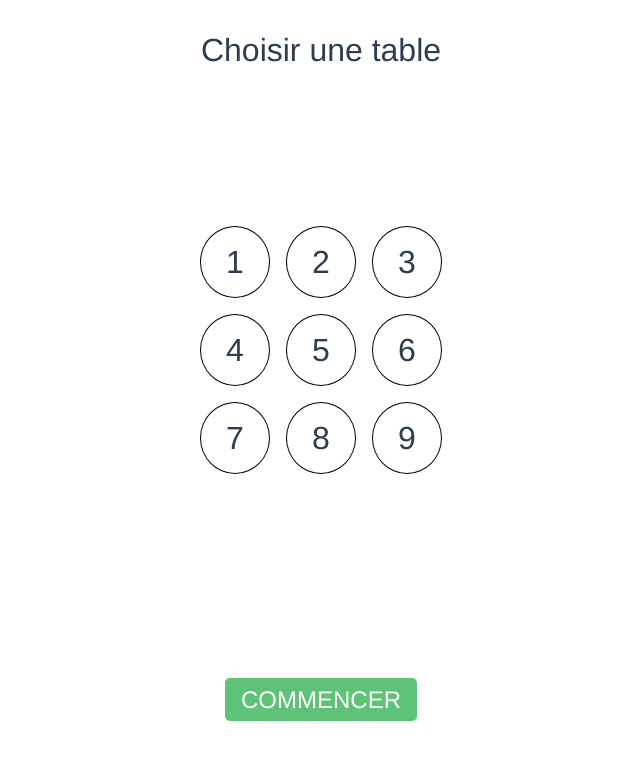
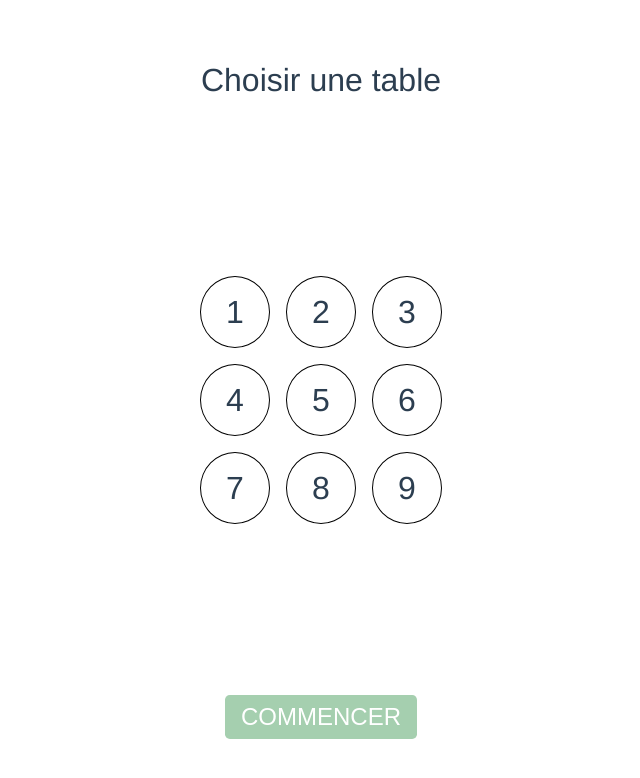
Before and after one commit to veuda/tables-app, a Vue app: page /#/ in a window 1280 px wide. Shown: the top 778 px of the page, without its empty margins (319-959 px from the left). Built offline with nearby package versions, Linux system fonts and the light colour scheme.

Commit message:
refactor css

```diff
--- a/public/index.html
+++ b/public/index.html
@@ -5,11 +5,11 @@
     <meta http-equiv="X-UA-Compatible" content="IE=edge">
     <meta name="viewport" content="width=device-width,initial-scale=1.0">
     <link rel="icon" href="<%= BASE_URL %>favicon.ico">
-    <title><%= htmlWebpackPlugin.options.title %></title>
+    <title>Tables de multiplication</title>
   </head>
   <body>
     <noscript>
-      <strong>We're sorry but <%= htmlWebpackPlugin.options.title %> doesn't work properly without JavaScript enabled. Please enable it to continue.</strong>
+      <strong>We're sorry but "Tables de multiplication" doesn't work properly without JavaScript enabled. Please enable it to continue.</strong>
     </noscript>
     <div id="app"></div>
     <!-- built files will be auto injected -->
--- a/src/router/index.js
+++ b/src/router/index.js
@@ -23,6 +23,7 @@ const routes = [
 ]
 
 const router = new VueRouter({
+  mode: 'history',
   routes
 })
 
--- a/src/views/Exercice.vue
+++ b/src/views/Exercice.vue
@@ -1,15 +1,18 @@
 <template>
   <div class="about">
     <div class="display">
-      {{ this.number }} x {{ this.$route.params.id }} = {{ this.chiffre }}
+      <div>
+        {{ this.number }} x {{ this.$route.params.id }} = {{ this.chiffre }}
+      </div>
+      <div class="timer" :class="[ timer !== null ? 'is-visible' : '']">
+        Temps : {{ convert(this.timer) }}
+      </div>
     </div>
-    <div class="timer" :class="[ timer !== null ? 'is-visible' : '']">
-      Temps : {{ convert(this.timer) }}
-    </div>
+
     <div class="keyboard">
       <div>
         <div class="grid">
-          <span class="number" :class="{ 'is-active' : isActive === num }" v-for="num in numbers" :key="num" @click="choseNumber(num)">{{ num }}</span>
+          <span class="number" v-for="num in numbers" :key="num" @click="choseNumber(num)">{{ num }}</span>
           <span></span>
           <span class="number" @click="choseNumber(0)">0</span>
           <span class="number" @click="deleteNumber">R</span>
@@ -38,8 +41,7 @@ export default {
       chiffre: '',
       start: null,
       end: null,
-      timer: null,
-      isActive: null
+      timer: null
     }
   },
   methods: {
@@ -55,9 +57,6 @@ export default {
     choseNumber (number) {
       this.isActive = number
       this.chiffre = this.chiffre + number.toString()
-      setTimeout(() => {
-        this.isActive = null
-      }, 100)
     },
     deleteNumber () {
       const numbers = this.chiffre.split('')
@@ -86,11 +85,11 @@ export default {
 <style lang="scss" scoped>
 .display {
   font-size: 2rem;
-  height: 100px;
-  line-height: 100px;
+  height: 160px;
+  padding-top: 1.2rem;
 }
 .timer {
-  height: 30px;
+  font-size: 1rem;
   visibility: hidden;
 }
 .timer.is-visible {
@@ -100,7 +99,7 @@ export default {
   display: flex;
   justify-content: center;
   align-items: center;
-  height: calc(100vh - 330px);
+  height: calc(100vh - 320px);
   .grid {
     display: grid;
     grid-template-columns: 70px 70px 70px;
@@ -120,9 +119,8 @@ export default {
   }
 }
 .start {
-  height: 200px;
-  line-height: 200px;
-  background-color: #fff;
+  height: 160px;
+  line-height: 160px;
   a {
     text-decoration: none;
   }
@@ -133,6 +131,7 @@ export default {
     background: rgb(94, 194, 119);
     color: #fff;
     padding: .5rem 1rem;
+    cursor: pointer;
   }
 }
 </style>
--- a/src/views/Home.vue
+++ b/src/views/Home.vue
@@ -12,7 +12,8 @@
     </div>
     <div class="start">
       <router-link :to="`/table/${this.number}`">
-        <a class="button">COMMENCER</a>
+        <button class="button" v-if="this.number !== 0">COMMENCER</button>
+        <button class="button-disabled" v-else disabled>COMMENCER</button>
       </router-link>
     </div>
   </div>
@@ -39,15 +40,15 @@ export default {
 <style lang="scss" scoped>
 .home {
   .title {
-    height: 100px;
-    line-height: 100px;
+    height: 160px;
+    line-height: 160px;
     font-size: 2rem;
   }
   .tables {
     display: flex;
     justify-content: center;
     align-items: center;
-    height: calc(100vh - 300px);
+    height: calc(100vh - 320px);
     .grid {
       display: grid;
       grid-template-columns: 70px 70px 70px;
@@ -67,8 +68,8 @@ export default {
     }
   }
   .start {
-    height: 200px;
-    line-height: 200px;
+    height: 160px;
+    line-height: 160px;
     background-color: #fff;
     a {
       text-decoration: none;
@@ -80,6 +81,16 @@ export default {
       background: rgb(94, 194, 119);
       color: #fff;
       padding: .5rem 1rem;
+      cursor: pointer;
+    }
+    .button-disabled {
+      border: none;
+      border-radius: 0.3rem;
+      font-size: 1.5rem;
+      background: rgb(165, 207, 175);
+      color: #fff;
+      padding: .5rem 1rem;
+      cursor: default;
     }
   }
 }
--- a/src/views/Table.vue
+++ b/src/views/Table.vue
@@ -32,15 +32,15 @@ export default {
 
 <style lang="scss" scoped>
 .main {
-  height: calc(100vh - 200px);
+  height: calc(100vh - 160px);
   display: flex;
   justify-content: center;
   align-items: center;
   font-size: 2rem;
 }
 .start {
-  height: 200px;
-  line-height: 200px;
+  height: 160px;
+  line-height: 160px;
   background-color: #fff;
   a {
     text-decoration: none;
@@ -52,6 +52,7 @@ export default {
     background: rgb(94, 194, 119);
     color: #fff;
     padding: .5rem 1rem;
+      cursor: pointer;
   }
 }
 </style>
```
Also changed, not shown: 1 other file (tests, documents, lock files or other folders).
